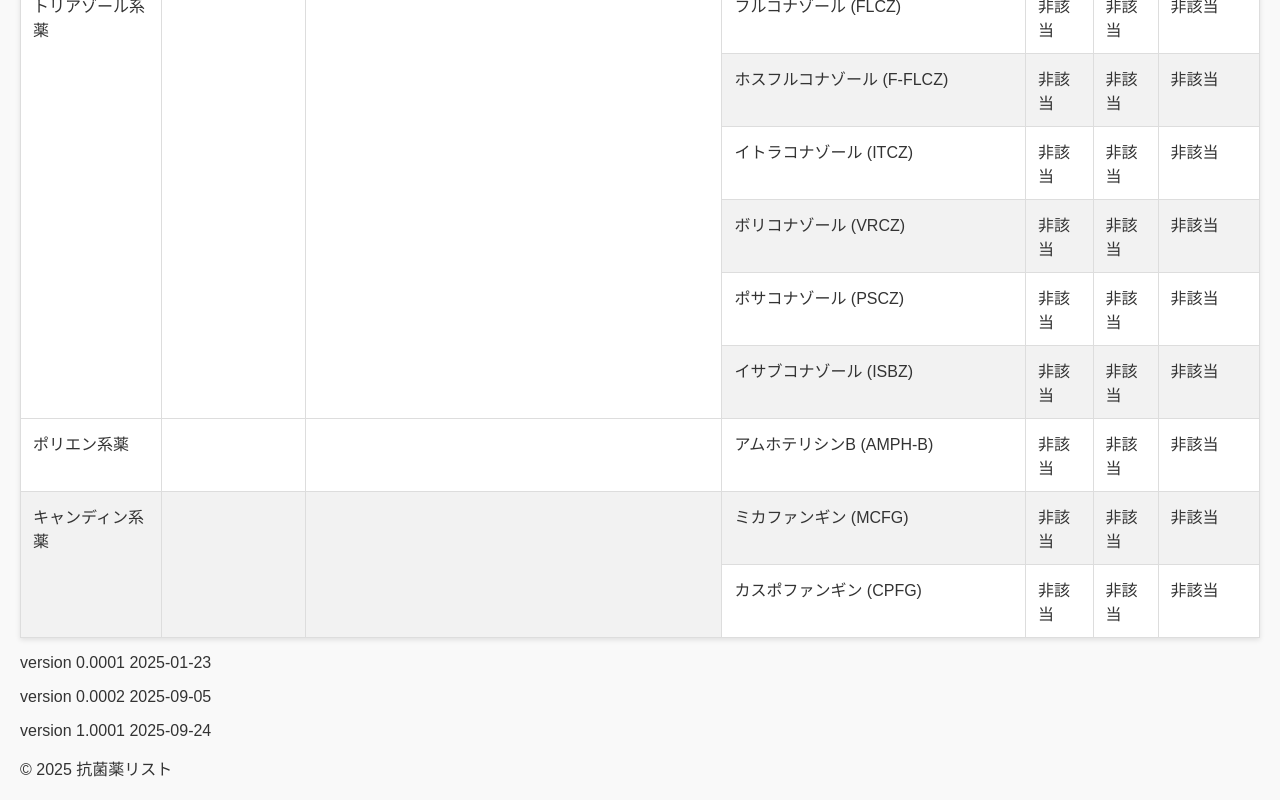
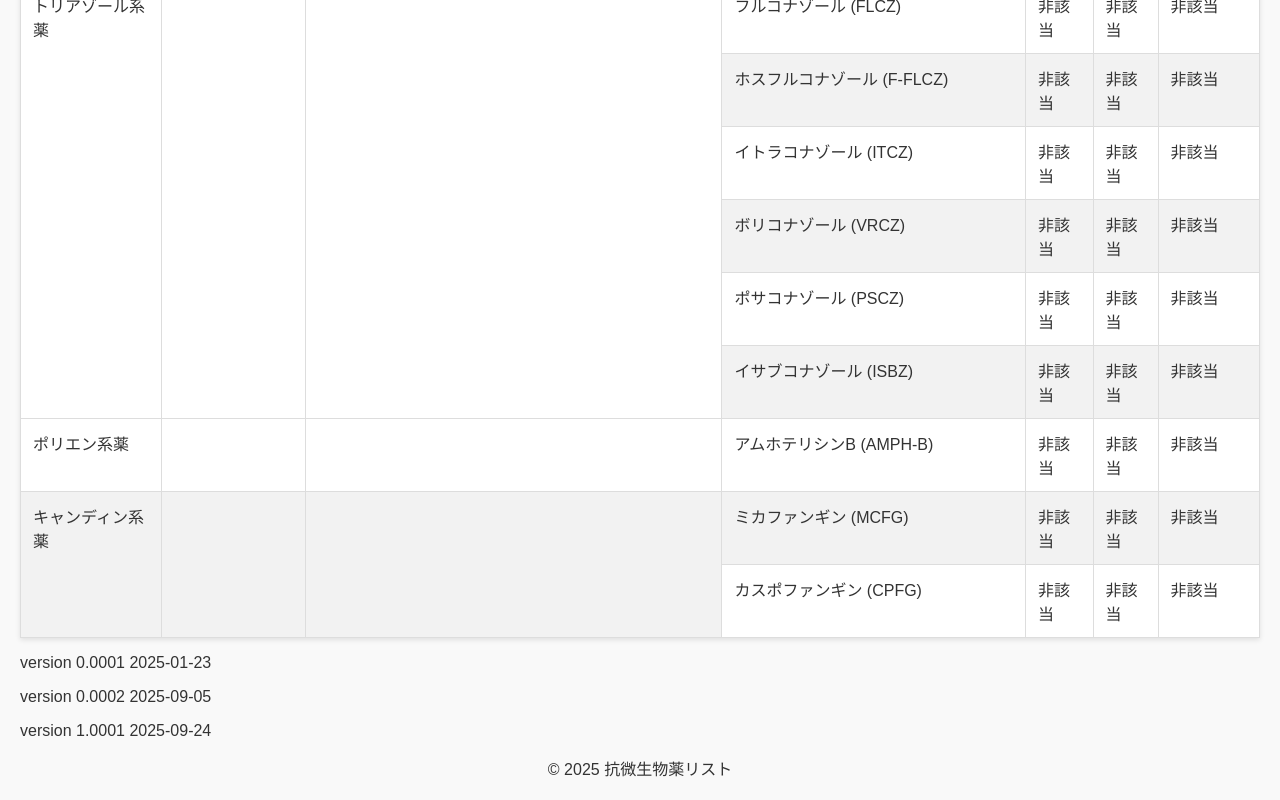
Before and after one commit to somekata/antimicrobial, a plain HTML site: page index.html in a window 1280 px wide. Shown: the part 2289-3089 px from the top of the page. Drawn offline with Linux system fonts and the light colour scheme.

Commit message:
Add files via upload

```diff
--- a/index.html
+++ b/index.html
@@ -86,7 +86,7 @@
     </div>
 
     <footer>
-      <p>&copy; 2025 抗菌薬リスト</p>
+      <p style="text-align: center;">&copy; 2025 抗微生物薬リスト</p>
     </footer>
     <script src="top.js"></script>
     <script src="drugpool.js"></script>
```
